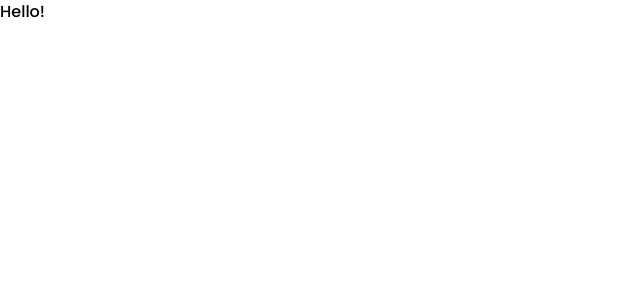
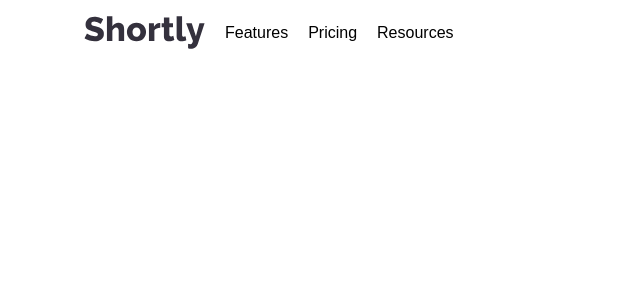
Before and after one commit to KatarinaPli/url-shortener-react, a React (Create React App) app: page / in a window 1280 px wide. Shown: the top 300 px of the page, without its empty margins (0-640 px from the left). Built offline with nearby package versions, Linux system fonts and the light colour scheme.

Commit message:
Added Header skeleton for small screen

```diff
--- a/public/index.html
+++ b/public/index.html
@@ -10,6 +10,7 @@
       content="Web site created using create-react-app"
     />
     <link rel="apple-touch-icon" href="%PUBLIC_URL%/logo192.png" />
+
     <!--
       manifest.json provides metadata used when your web app is installed on a
       user's mobile device or desktop. See https://developers.google.com/web/fundamentals/web-app-manifest/
--- a/src/App.js
+++ b/src/App.js
@@ -1,11 +1,12 @@
+import Header from "./components/Header";
+import "./index.css";
+
 
 export default function App() {
   return (
     <div className="App">
 
-
-<h1>Hello!</h1>
-
+      <Header />
     </div>
   );
 }
--- a/src/components/Header.js
+++ b/src/components/Header.js
@@ -0,0 +1,62 @@
+import { useState } from "react";
+import React from "react";
+import logo from "../img/logo.svg";
+
+export default function Header() {
+  const [isOpen, setIsOpen] = useState(false);
+  return (
+    <header className="Header max-width py-4">
+      <div className="flex irems-center justify-between">
+        <section className="flex items-center">
+          {" "}
+          <img src={logo} alt="Url Shortener Logo" />
+          <nav className="hidden md:block md:ml-5">
+            <ul className="flex items-start justify-start">
+              <li>
+                <a href="#">Features</a>
+              </li>
+              <li className="md:mx-5">
+                <a href="#">Pricing</a>
+              </li>
+              <li>
+                <a href="#">Resources</a>
+              </li>
+            </ul>
+          </nav>
+        </section>
+        {isOpen && (
+          <div className="absolute md:text-left md:py-0 md:flex md:items-center left-5 right-5 top-20 rounded bg-slate-900 text-slate-200 text-center py-10 md:relative md:top-0 md:left-0 md:right-0 md:bg-transparent md:text-slate-700 ">
+            {" "}
+            <nav className="md:hidden">
+              <ul className="flex items-start justify-start">
+                <li>
+                  <a href="#">Features</a>
+                </li>
+                <li className="md:mx-5">
+                  <a href="#">Pricing</a>
+                </li>
+                <li>
+                  <a href="#">Resources</a>
+                </li>
+              </ul>
+            </nav>
+            <ul className="flex items-start ml-5">
+              <li className="md:mr-5">
+                <a href="#">Login</a>
+              </li>
+              <li>
+                <button className="btn-defsett">Sign Up</button>
+              </li>
+            </ul>{" "}
+          </div>
+        )}
+        <button
+          onClick={() => setIsOpen(!isOpen)}
+          className="uppercase text-sm tracking-wide md:hidden"
+        >
+          {isOpen ? "Close" : "Menu"}
+        </button>
+      </div>
+    </header>
+  );
+}
--- a/src/index.css
+++ b/src/index.css
@@ -1,20 +1,64 @@
-@import url('https://fonts.googleapis.com/css2?family=Poppins:wght@500;700&display=swap');
-@tailwind base;
-@tailwind components;
-@tailwind utilities;
+@import "tailwindcss/base";
+@import "tailwindcss/components";
+@import "tailwindcss/utilities";
 
-p{
+@import url("https://fonts.googleapis.com/css2?family=Poppins:wght@500;700&display=swap");
+
+p {
   line-height: 1.6;
 }
 
-img{max-width:100%}
-ul, li{
+img {
+  max-width: 100%;
+}
+ul,
+li {
   list-style-type: none;
-
 }
 body {
   margin: 0;
-  font-family: "Poppins";
+  font-family: "Poppins", sans-serif;
   -webkit-font-smoothing: antialiased;
   -moz-osx-font-smoothing: grayscale;
 }
+.max-width {
+
+      padding-left: 1.25rem/* 20px */;
+    padding-right: 1.25rem/* 20px */;
+}
+
+.btn-defsett {
+  background-color: #06b6d4;
+  padding-top: 0.5rem /* 8px */;
+  padding-bottom: 0.5rem /* 8px */;
+  padding-left: 1rem /* 16px */;
+  padding-right: 1rem /* 16px */;
+  --tw-text-opacity: 1;
+  color: rgb(255 255 255 / var(--tw-text-opacity));
+  transition-duration: 150ms;
+  cursor: pointer;
+}
+.btn-cta:hover {
+  opacity: 0.75;
+}
+
+
+
+
+@media (min-width: 1024px) {
+    .max-width {
+        margin-left: auto;
+        margin-right: auto;
+    }
+}
+@media (min-width: 1280px) {
+    .max-width {
+        max-width: 72rem/* 1152px */;
+    }
+}
+@media (min-width: 1536px) {
+    .max-width {
+        padding-left: 0px;
+        padding-right: 0px;
+    }
+}
--- a/tailwind.config.js
+++ b/tailwind.config.js
@@ -1,10 +1,7 @@
-/** @type {import('tailwindcss').Config} */
 module.exports = {
-   content: [
-    "./src/**/*.{js,jsx,ts,tsx}",
-  ],
+  content: ["./src/**/*.{js,jsx,ts,tsx}"],
   theme: {
     extend: {},
   },
   plugins: [],
-}
+};
```
Also changed, not shown: src/components/Advanced.js (added), src/components/Boost.js (added), src/components/Footer.js (added), src/components/Shortener.js (added), src/components/Showcase.js (added).
